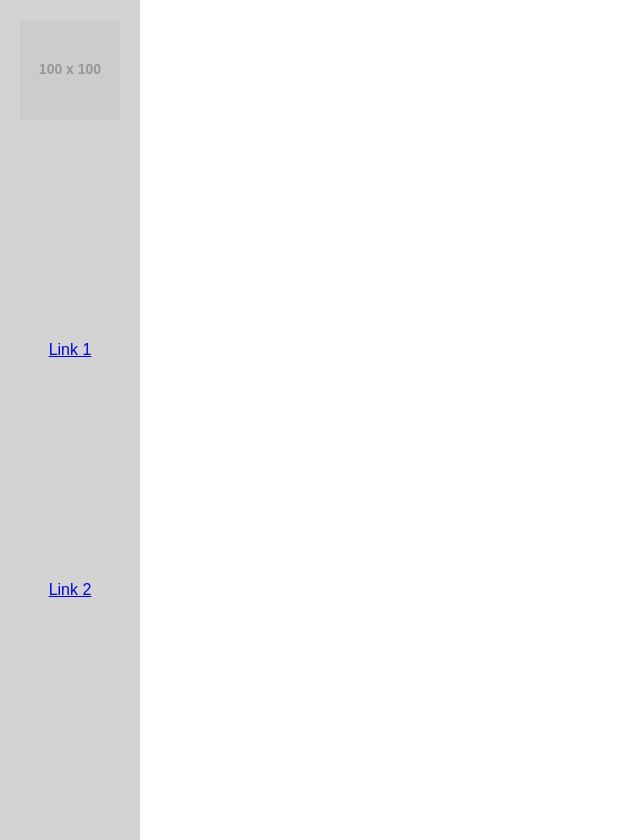
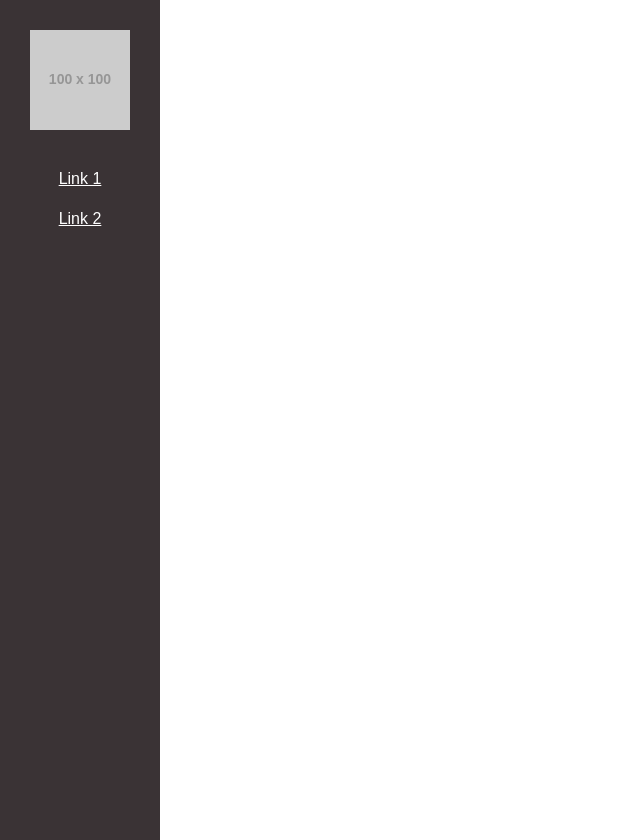
Before and after one commit to ashishdommety/tutor-times, a React app in the folder client/: page /dashboard in a window 1280 px wide. Shown: the whole page, without its empty margins (0-640 px from the left). Built offline with nearby package versions, Linux system fonts and the light colour scheme; placeholder pictures from the web are drawn by us; what @mars/heroku-js-runtime-env would draw is missing.

Commit message:
add style for navigation bar

```diff
--- a/client/src/presentation/Dashboard/Dashboard.css
+++ b/client/src/presentation/Dashboard/Dashboard.css
@@ -1,9 +1,16 @@
 .dash{
-  background-color: lightgrey;
+  background-color: #3A3335;
   display:grid;
   padding: 20px;
+  text-align:center;
+}
+a{
+  color:white;
 }
 #profile_pic{
+  margin-left:auto;
+  margin-right: auto;
+  padding: 10px;
   border-radius: 100%;
   width: 50px;
 }
@@ -12,6 +19,7 @@
     display: inline-grid;
     height: 100vh;
     text-align: center;
+    grid-template-rows: 150px 40px 40px;
   }
   #profile_pic{
     border-radius: 0%;
```
